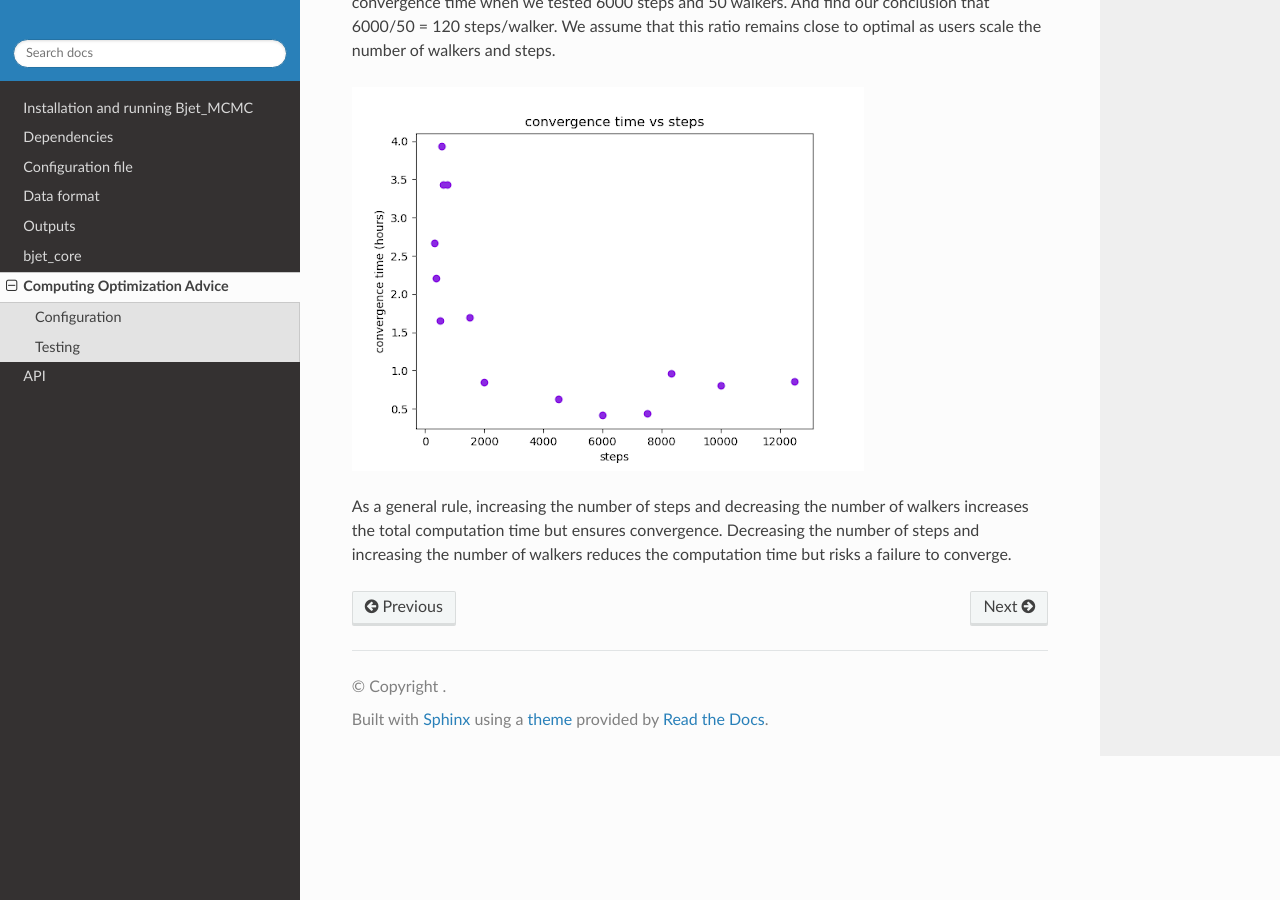
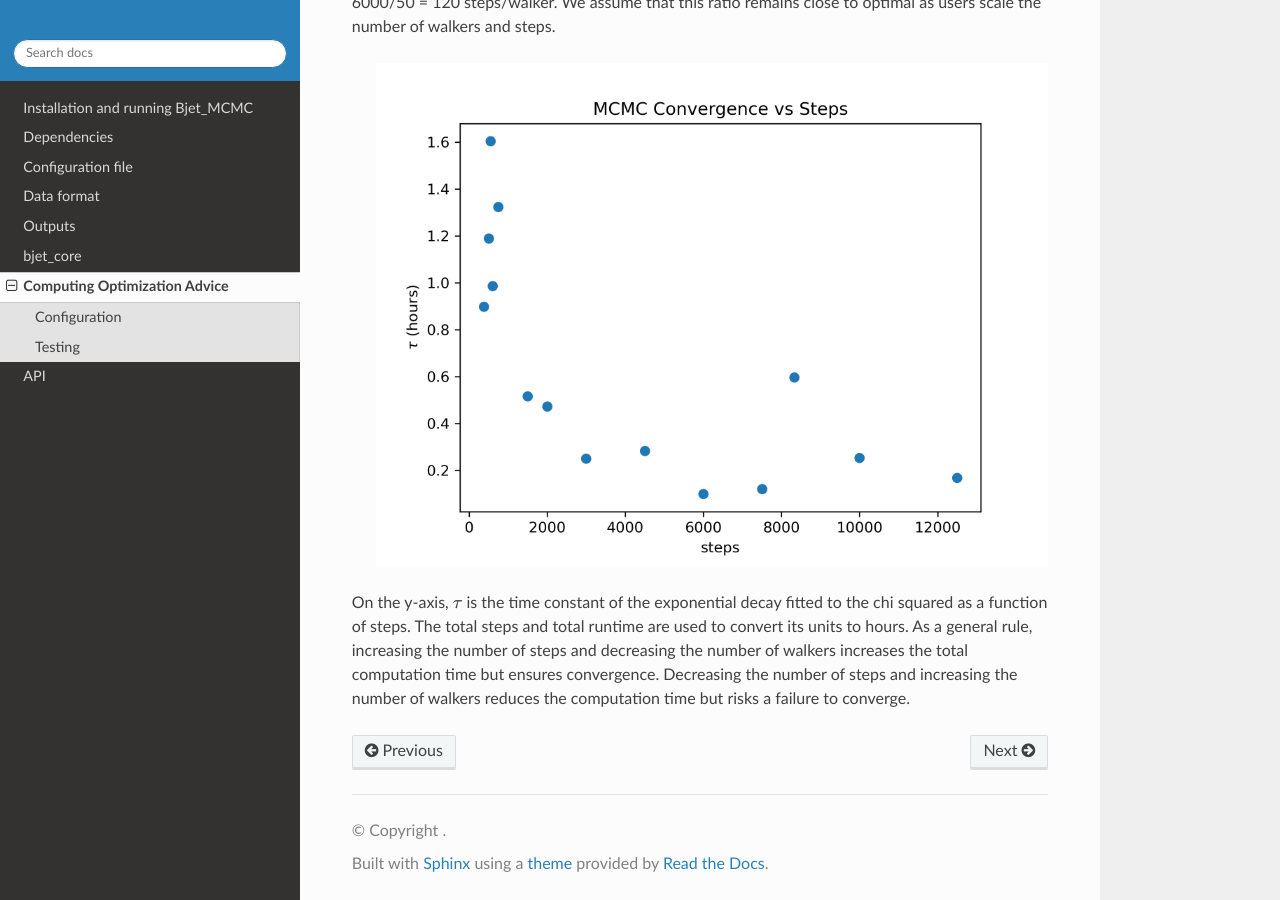
Before and after one commit to Ohervet/Bjet_MCMC, a Sphinx documentation site: the page built from docs/source/optimization.rst, in a window 1280 px wide and 900 px high, scrolled down 715 px. Built offline with Sphinx 7.4.7 and the Read the Docs theme 3.1.0, drawn with Linux system fonts in a browser that asks for light colours; some of the changed text lies outside the part shown.

Commit message:
added new convergence metric to optimization

```diff
--- a/docs/source/optimization.rst
+++ b/docs/source/optimization.rst
@@ -26,9 +27,9 @@ minimum convergence time when we tested 6000 steps and 50 walkers. And find
 our conclusion that 6000/50 = 120 steps/walker. We assume that this ratio
 remains close to optimal as users scale the number of walkers and steps.
 
-.. image:: ../figures/convergence_time.png
+ .. image:: ../figures/convergence_time.png
+   :width: 800
 
-As a general rule, increasing the number of steps and decreasing the number
-of walkers increases the total computation time but ensures convergence.
+On the y-axis, :math:`\tau` is the time constant of the exponential decay fitted to the chi squared as a function of steps. The total steps and total runtime are used to convert its units to hours. As a general rule, increasing the number of steps and decreasing the number of walkers increases the total computation time but ensures convergence.
 Decreasing the number of steps and increasing the number of walkers reduces
 the computation time but risks a failure to converge.
```
Also changed, not shown: other parts of docs/source/optimization.rst (+3 -2 lines), docs/figures/convergence_time.png.
